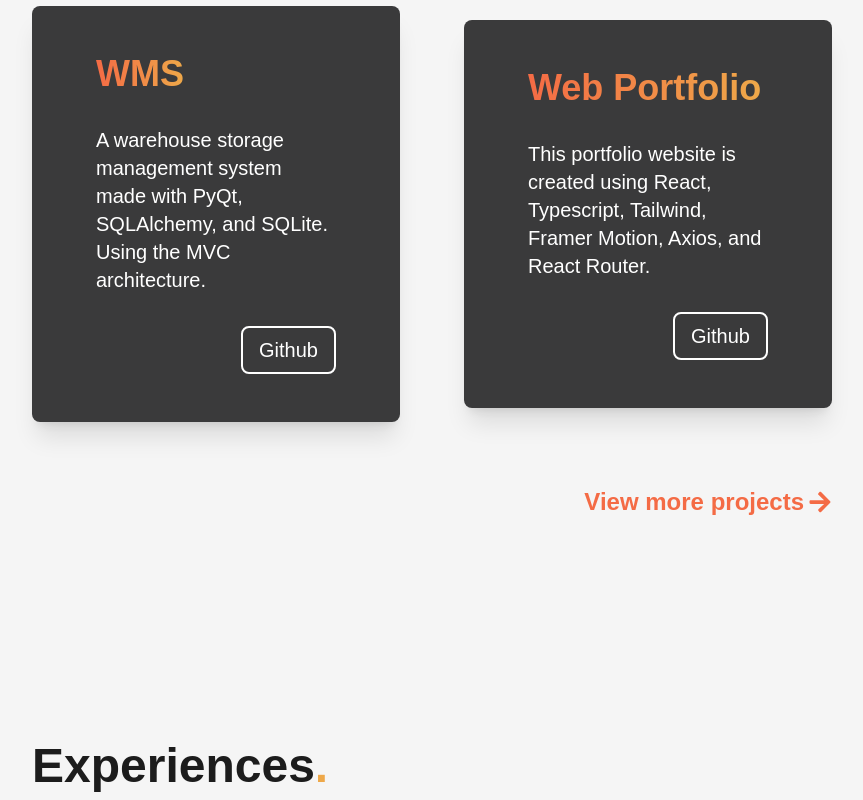
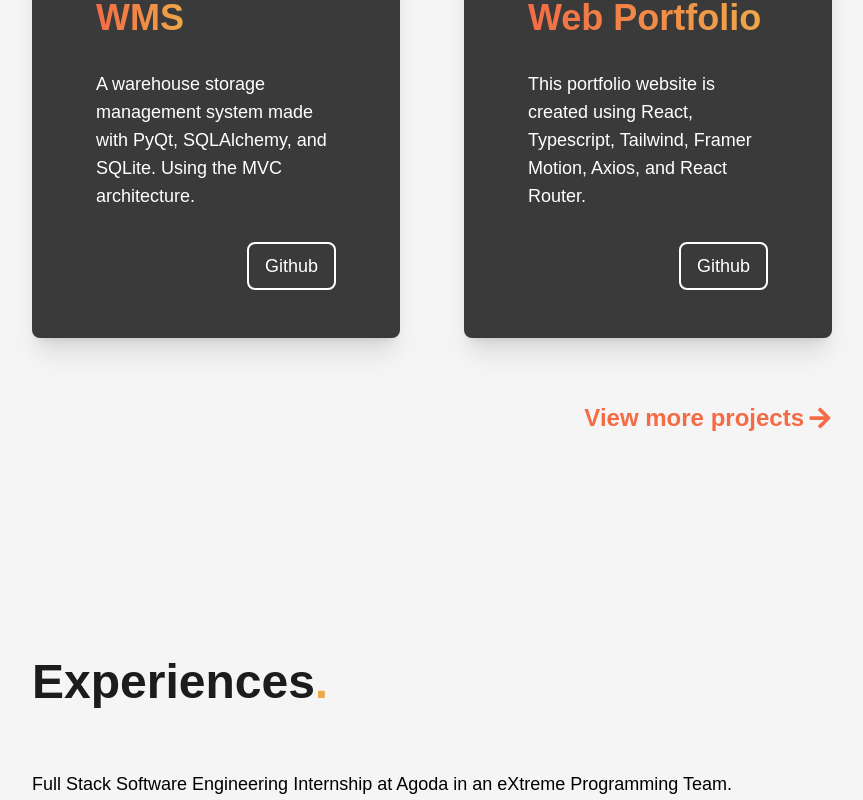
Before and after one commit to deeckn/web-portfolio-2022, a React (Create React App) app: page / in a window 1280 px wide. Shown: the part 2600-3400 px from the top of the page, without its empty margins (208-1071 px from the left). Built offline with nearby package versions, Linux system fonts and the light colour scheme.

Commit message:
Add header four font sizes

```diff
--- a/src/theme.ts
+++ b/src/theme.ts
@@ -6,6 +6,8 @@ export const headerTwoFontSize = 'lg:text-5xl md:text-4xl text-3xl'
 
 export const headerThreeFontSize = 'lg:text-4xl md:text-3xl text-2xl'
 
+export const headerFourFontSize = 'lg:text-3xl md:text-2xl text-xl'
+
 export const homePageLinkFontSize = 'lg:text-2xl md:text-xl text-lg'
 
-export const paragraphFontSize = 'lg:text-xl text-md'
+export const paragraphFontSize = 'lg:text-lg text-md'
```
